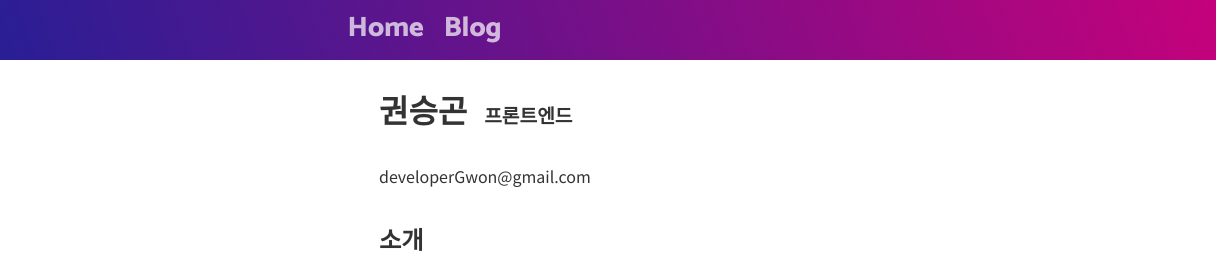
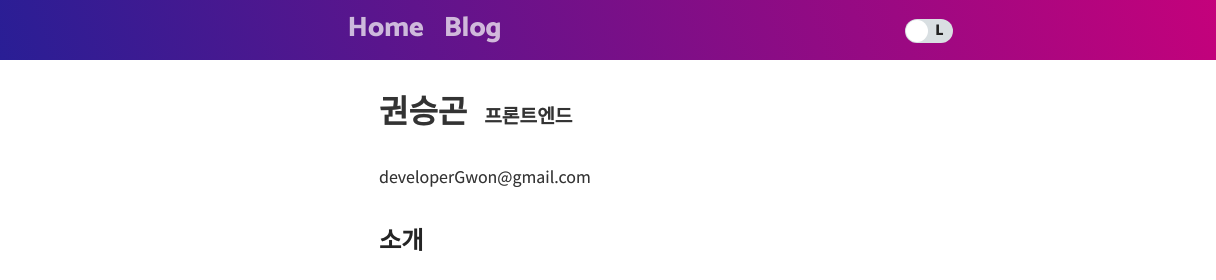
Before and after one commit to kevinGwon/blog-archive, a Gatsby site: page / in a window 1280 px wide. Shown: the top 280 px of the page, 0-1216 px from the left. Built offline with nearby package versions, Linux system fonts and the light colour scheme; Gatsby itself is replaced by a stand-in of ours; some packages are replaced by stand-ins of ours; what typography-theme-github would draw is missing.

Commit message:
Fix theme-switch - 폰트 컬러 복구

```diff
--- a/src/components/theme-switch/index.scss
+++ b/src/components/theme-switch/index.scss
@@ -1,5 +1,9 @@
 .switch-container {
+  position: absolute;
+  right: 0;
+  top: 50%;
   text-align: right;
+  transform: translateY(-50%);
 
   .icon {
     text-align: center;
--- a/src/components/top/index.jsx
+++ b/src/components/top/index.jsx
@@ -2,6 +2,7 @@ import React from 'react'
 import { Link } from 'gatsby'
 import { GitHubIcon } from '../social-share/github-icon'
 import { Layout } from '../../layout'
+import { ThemeSwitch } from '../theme-switch'
 
 import './index.scss'
 
@@ -11,6 +12,7 @@ export const Top = ({ title, location, rootPath }) => {
     <div className="top">
       <nav className="top-nav">
         <h1 className="a11y">KevinGwon Navigator</h1>
+        <ThemeSwitch />
         <ul>
           <li>
             <Link to={`/`} className="link">
--- a/src/components/top/index.scss
+++ b/src/components/top/index.scss
@@ -7,6 +7,7 @@
   background: $theme-gradient;
 
   &-nav {
+    position: relative;
     height: 100%;
     max-width: 625px;
     margin: auto;
```
